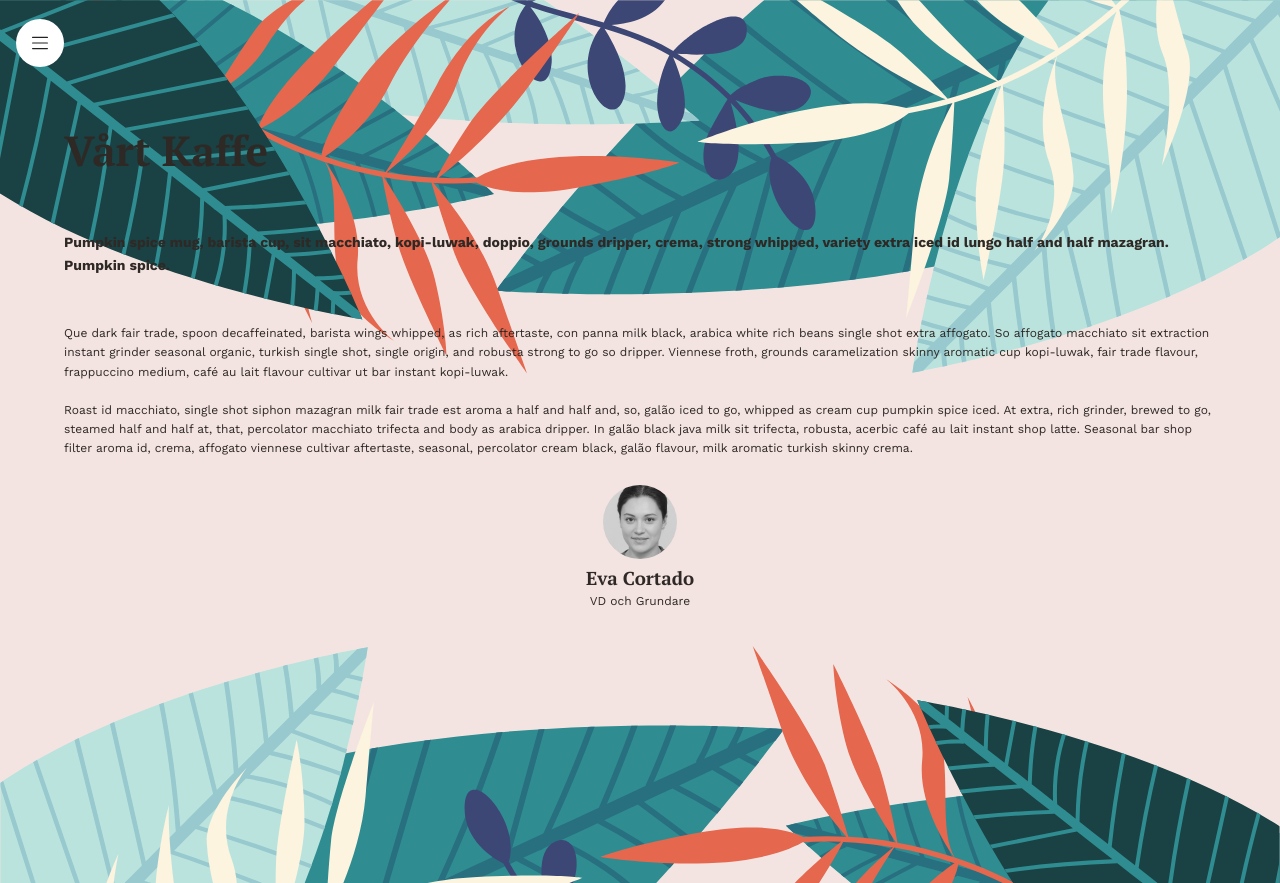
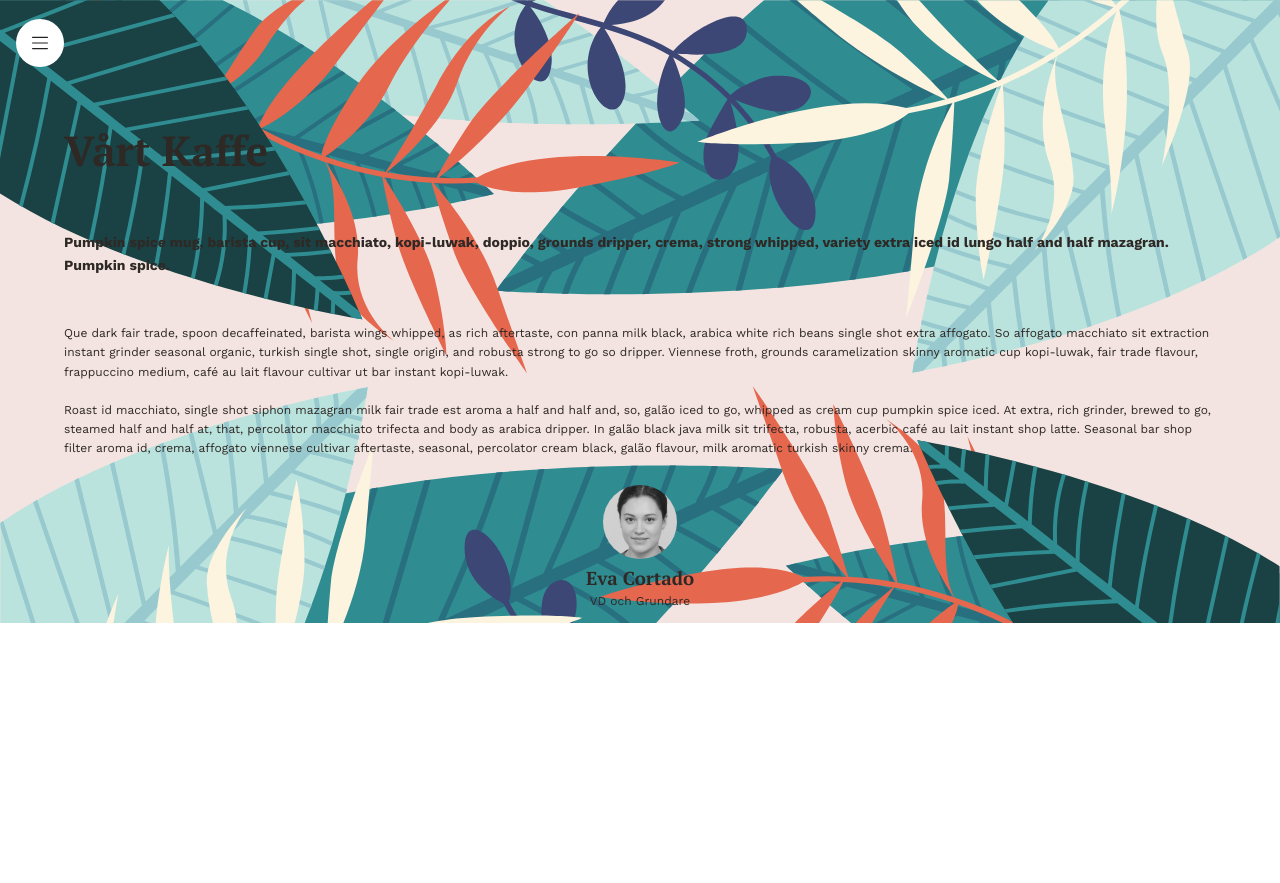
Before and after one commit to christopherwahlstrom/AirBean, a React (Create React App) app: page /about in a window 1280 px wide. After the commit the page ends 800 px from the top, so only its background shows below. Built offline with nearby package versions, Linux system fonts and the light colour scheme; no server answers.

Commit message:
fix some css in menu & about
Co-Authored-By: Christopher Wahlström <83230387+christopherwahlstrom@users.noreply.github.com>
Co-Authored-By: RickyJohansson <92937315+RickyJohansson@users.noreply.github.com>
Co-Authored-By: Monica Björk <m.bjork95@gmail.com>

```diff
--- a/src/components/NavMenu.css
+++ b/src/components/NavMenu.css
@@ -23,6 +23,7 @@
     border-radius: 5555px;
     padding: 10px;
     margin: 1rem;
+    margin-top: 2.2rem;
 }
 
 .links {
--- a/src/views/About.css
+++ b/src/views/About.css
@@ -1,5 +1,5 @@
 .about {
-    height: 100vh;
+    height: fit-content;
     width: 100vw;
     padding: auto 100px;
     display: flex;
--- a/src/views/Menu.css
+++ b/src/views/Menu.css
@@ -5,7 +5,7 @@
 
 .menu {
   width: 100vw;
-  height: 100vh;
+  height: fit-content;
   display: flex;
   flex-direction: column;
 }
```
